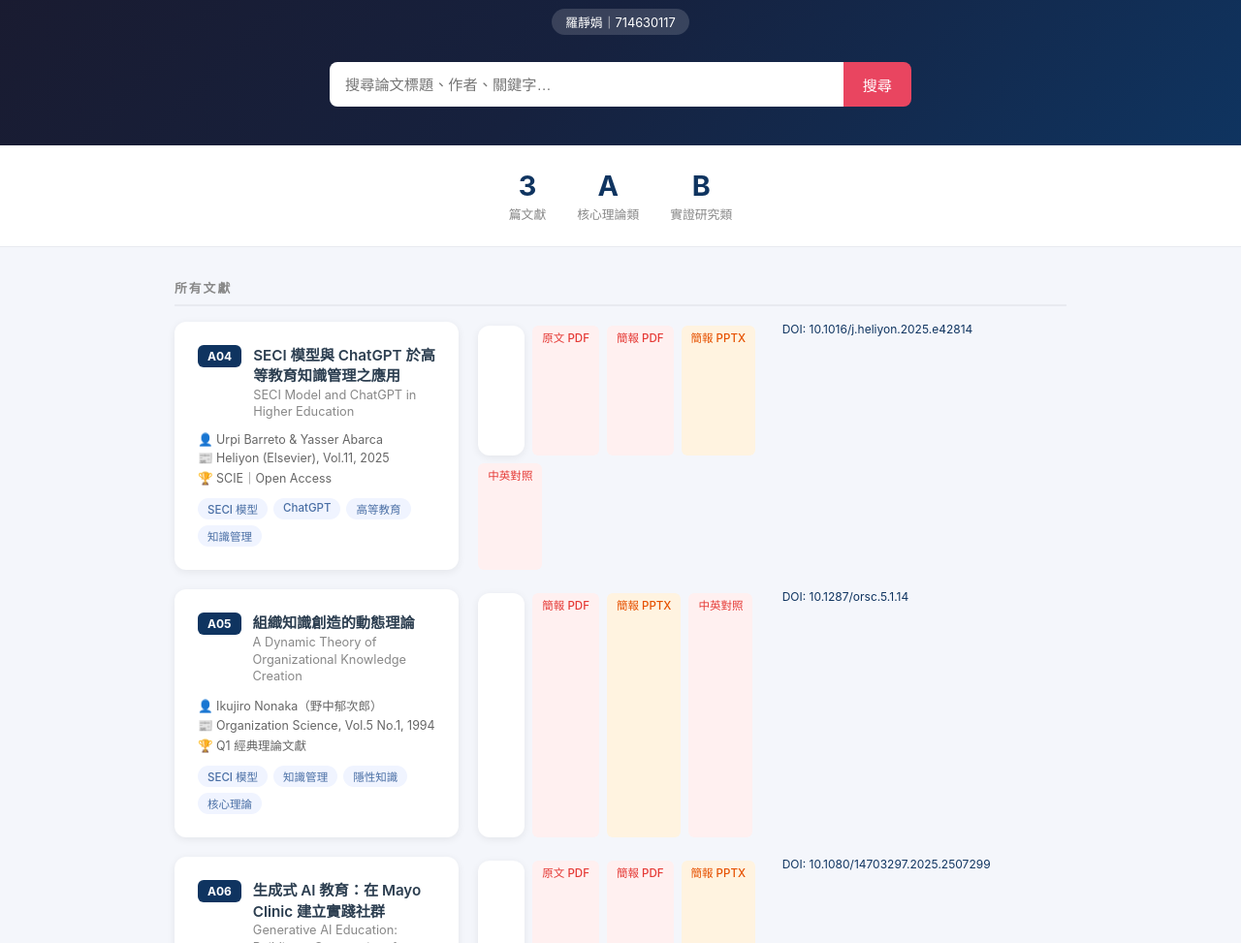
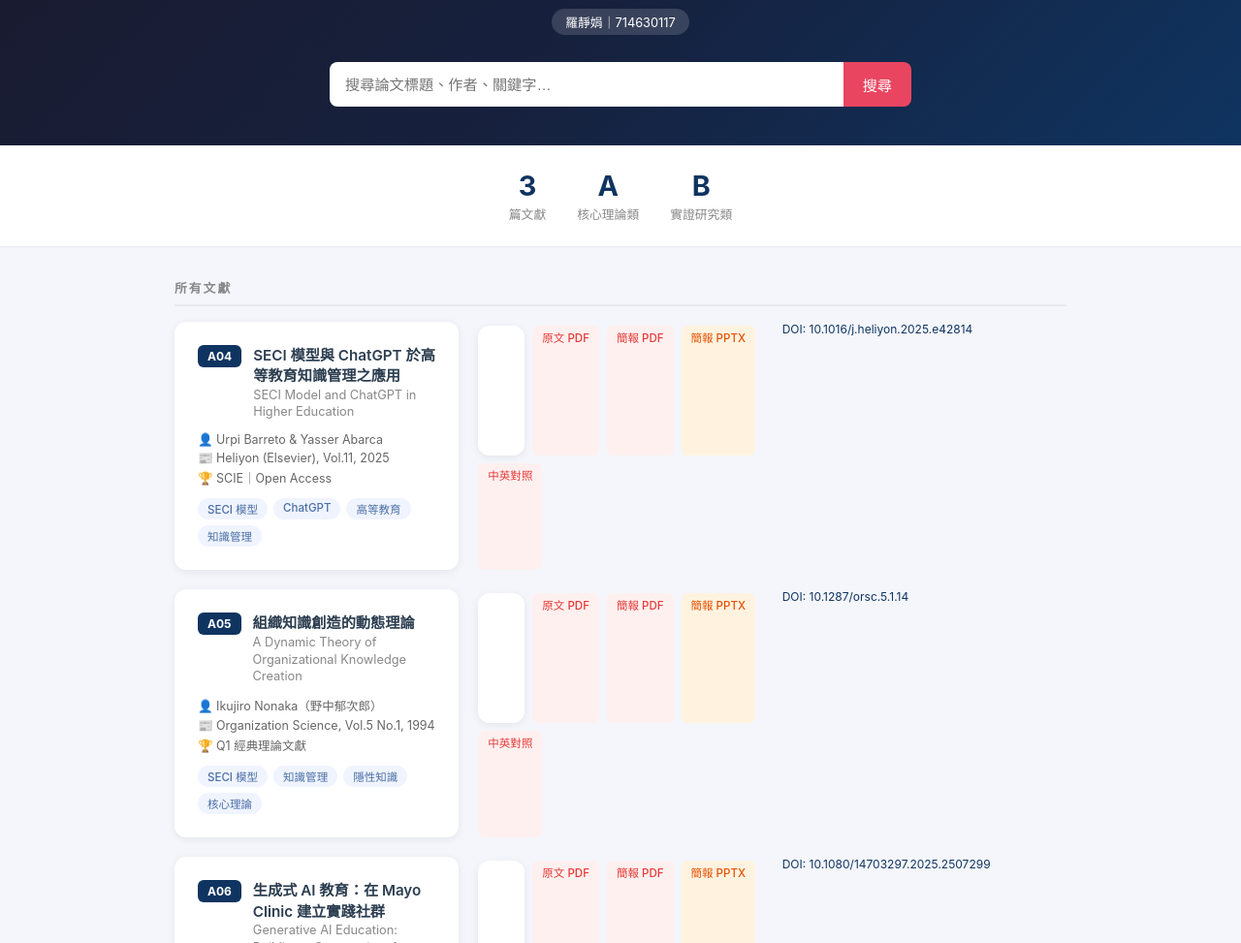
Before and after one commit to tarshar4242/thesis-library, a plain HTML site: page index.html in a window 1280 px wide. Shown: the part 127-1100 px from the top of the page at 97% size. Drawn offline with Linux system fonts and the light colour scheme.

Commit message:
補充 A05 原文 PDF：Nonaka 1994 A Dynamic Theory of Organizational Knowledge Creation

```diff
--- a/index.html
+++ b/index.html
@@ -162,6 +162,7 @@
         <span class="tag">核心理論</span>
       </div>
       <div class="card-files">
+        <a class="file-btn pdf" href="A05/A05原文_A_Dynamic_Theory_of_Organizational_Knowledge_Creation_Nonaka1994.pdf" onclick="e=>e.stopPropagation()">原文 PDF</a>
         <a class="file-btn pdf" href="A05/A05野中知識創造_研讀簡報_20260620.pdf" onclick="e=>e.stopPropagation()">簡報 PDF</a>
         <a class="file-btn pptx" href="A05/A05野中知識創造_研讀簡報_20260620.pptx" onclick="e=>e.stopPropagation()">簡報 PPTX</a>
         <a class="file-btn pdf" href="A05/A05野中知識創造_段落中英對照_螢光標示_20260620.pdf" onclick="e=>e.stopPropagation()">中英對照</a>
```
Also changed, not shown: A05/README.md, 1 other file.
